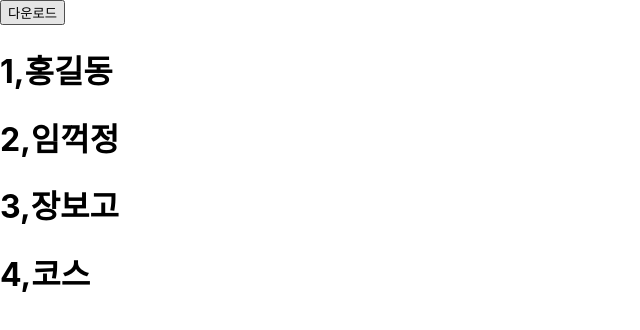
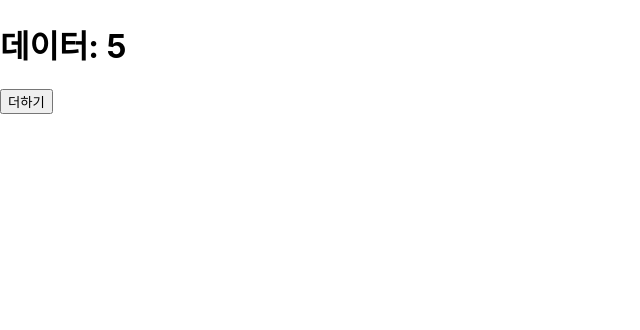
Before and after one commit to richinhim/reactwork, a React (Create React App) app in the folder my-app/: page / in a window 1280 px wide. Shown: the top 330 px of the page, without its empty margins (0-640 px from the left). Built offline with nearby package versions, Linux system fonts and the light colour scheme.

Commit message:
1.react 오프라인 7강 - useEffect

```diff
--- a/my-app/src/App.js
+++ b/my-app/src/App.js
@@ -1,40 +1,40 @@
 import './App.css';
-import { useState } from 'react';
+import { useEffect, useState } from 'react';
+
+//import Sub1 from './Sub1';
+//import Third from './aa/Third';
+//import { num } from './Sub1';
 
 function App() {
-  // 다운로드 받음
-
-  console.log('APP 실행됨');
-
-  const [num, setNum] = useState(5);
-
-  let sample = [
-    { id: 1, name: '홍길동' },
-    { id: 2, name: '임꺽정' },
-    { id: 3, name: '장보고' },
-    { id: 4, name: '코스' },
-  ];
-  const [users, setUsers] = useState(sample); //레퍼런스 변경되야 동작!!
+  const [data, setData] = useState(0);
 
   const download = () => {
-    //fetch().then().then();
-    //기존 데이터 세팅
-    //const a = sample.concat({ id: 5, name: '조자룡' });
-    //console.log(sample);
+    // 다운로드 받고 (통신)
+    let downloadData = 5; // 가정
+    setData(downloadData);
+  };
+  //실행시점:
+  // (1) App()함수가 최초 실행될 때(마운트될 때, App() 그림이 최초 그려질 때) - 그림이 그려질때
 
-    setUsers([...sample, { id: num, name: '조자룡' }]);
-    //num++;
-    setNum(num + 1);
-  };
-  //랜더링 시점 = 상태값 변경
+  // (1) App() 그림이 최초 그려질 때
+  // (2) 상태 별수가 변경될 때
+  //
+  useEffect(() => {
+    console.log('useEffect 실행됨');
+
+    download();
+  }, []);
+
   return (
     <div>
-      <button onClick={download}>다운로드</button>
-      {users.map((u) => (
-        <h1>
-          {u.id},{u.name}
-        </h1>
-      ))}
+      <h1> 데이터: {data}</h1>
+      <button
+        onClick={() => {
+          setData(data + 1);
+        }}
+      >
+        더하기
+      </button>
     </div>
   );
 }
--- /dev/null
+++ b/my-app/src/Sub1.js
@@ -0,0 +1,12 @@
+import React from 'react';
+
+let num = 10;
+
+function Sub1() {
+  return <div></div>;
+}
+
+export { num };
+export default Sub1;
+
+//rsc
--- /dev/null
+++ b/my-app/src/aa/Third.js
@@ -0,0 +1,7 @@
+import React from 'react';
+
+const Third = () => {
+  return <div></div>;
+};
+
+export default Third;
```
